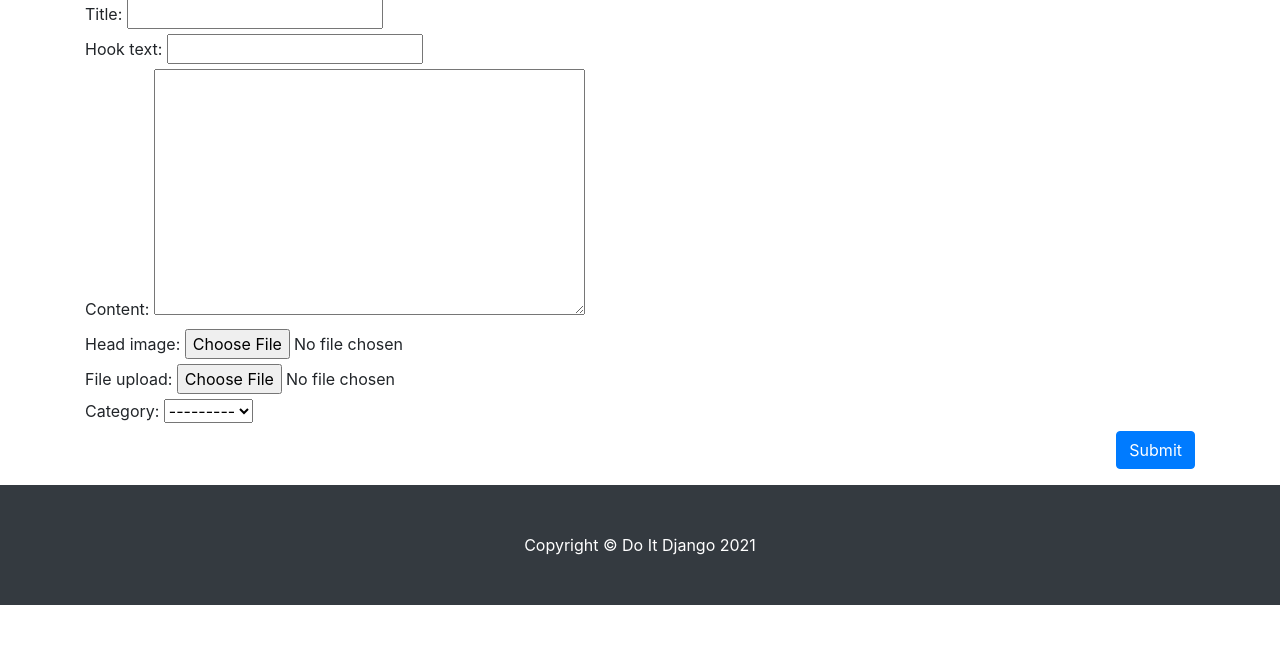
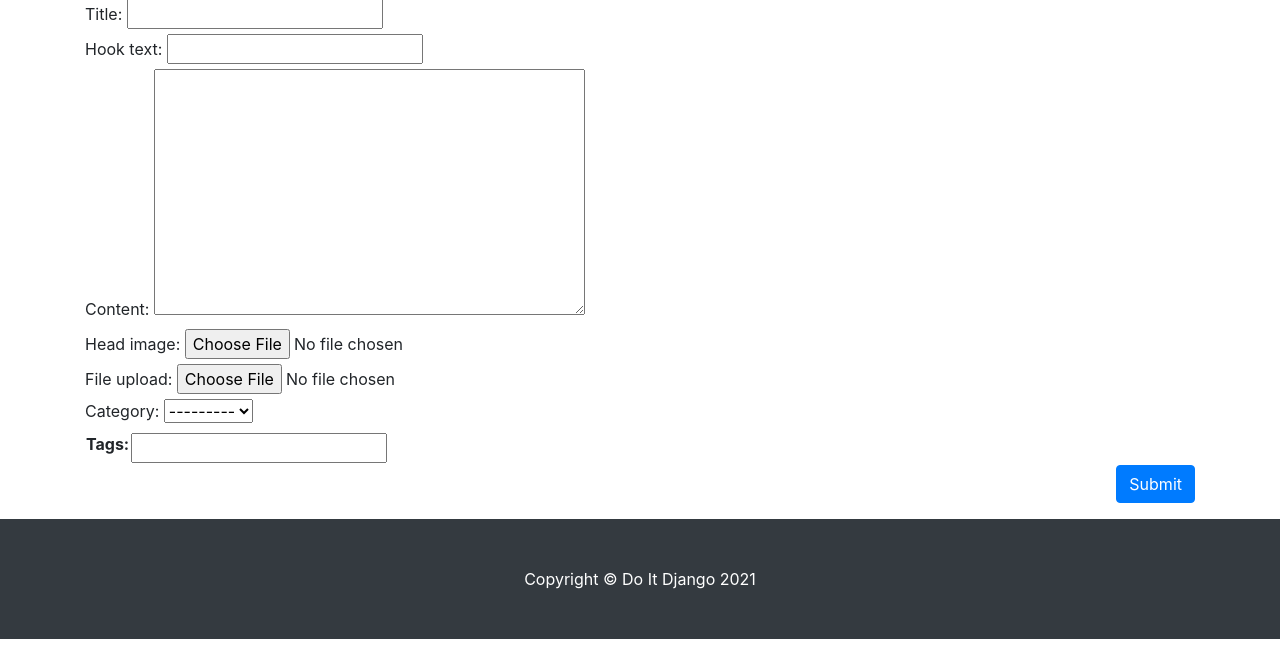
Before and after one commit to rapgodd/django_giyeon, a Django app: page /blog/create_post/ in a window 1280 px wide. Shown: the part 154-800 px from the top of the page. Run offline with Django 5.2, Linux system fonts and the light colour scheme; the visitor is signed in with stand-in values (Sample User, id 1); data that the repository does not hold is empty; some libraries are stand-ins or nearby versions.

Commit message:
웹에서 포스트 생성시 태그 직접텍스트로  작성하기

```diff
--- a/blog/templates/blog/post_form.html
+++ b/blog/templates/blog/post_form.html
@@ -9,6 +9,12 @@
 <form method="post" enctype="multipart/form-data">{% csrf_token %}
     <table>
         {{ form }}
+
+         <tr>
+            <th><label for="id_tags_str">Tags:</label></th>
+            <td><input type="text" name="tags_str" id="id_tags_str"></td>
+        </tr>
+
     </table>
     <button type="submit" class="btn btn-primary float-right">Submit</button>
 </form>
--- a/blog/views.py
+++ b/blog/views.py
@@ -1,6 +1,7 @@
 from django.shortcuts import render, redirect
 from django.core.exceptions import PermissionDenied
 from .models import Post, Category, Tag
+from django.utils.text import slugify
 from django.contrib.auth.mixins import LoginRequiredMixin, UserPassesTestMixin
 from django.views.generic import ListView, DetailView, CreateView, UpdateView
 
@@ -15,6 +16,7 @@ class PostList(ListView):
         context['no_category_post_count'] = Post.objects.filter(category=None).count()
         return context
 
+
 class PostDetail(DetailView):
     model = Post
 
@@ -23,6 +25,7 @@ class PostDetail(DetailView):
         context['categories'] = Category.objects.all()
         context['no_category_post_count'] = Post.objects.filter(category=None).count()
         return context
+
 
 class PostUpdate(LoginRequiredMixin, UpdateView):
     model = Post
@@ -34,6 +37,7 @@ class PostUpdate(LoginRequiredMixin, UpdateView):
             return super(PostUpdate, self).dispatch(request, *args, **kwargs)
         else:
             raise PermissionDenied
+
 
 def category_page(request, slug):
     if slug == 'no_category':
@@ -53,6 +57,8 @@ def category_page(request, slug):
             'category': category
         }
     )
+
+
 def tag_page(request, slug):
     tag = Tag.objects.get(slug=slug)
     post_list = tag.post_set.all()
@@ -68,7 +74,8 @@ def tag_page(request, slug):
         }
     )
 
-class PostCreate(LoginRequiredMixin,UserPassesTestMixin,CreateView):
+
+class PostCreate(LoginRequiredMixin, UserPassesTestMixin, CreateView):
     model = Post
     fields = ['title', 'hook_text', 'content', 'head_image', 'file_upload', 'category']
 
@@ -79,11 +86,24 @@ class PostCreate(LoginRequiredMixin,UserPassesTestMixin,CreateView):
         current_user = self.request.user
         if current_user.is_authenticated:
             form.instance.author = current_user
-            return super(PostCreate, self).form_valid(form)
+            response = super(PostCreate, self).form_valid(form)
+
+            tags_str = self.request.POST.get('tags_str')
+            if tags_str:
+                tags_str = tags_str.strip()
+                tags_str = tags_str.replace(',', ';')
+                tags_list = tags_str.split(';')
+
+                for t in tags_list:
+                    t = t.strip()
+                    tag, is_tag_created = Tag.objects.get_or_create(name=t)
+                    if is_tag_created:
+                        tag.slug = slugify(t, allow_unicode=True)
+                        tag.save()
+                    self.object.tags.add(tag)
+            return response
         else:
             return redirect('/blog/')
-
-
 
 # def index(request):
 #     posts = Post.objects.all().order_by('-pk')
```
Also changed, not shown: blog/tests.py (+13 -3 lines).
